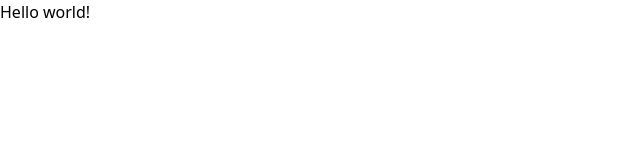
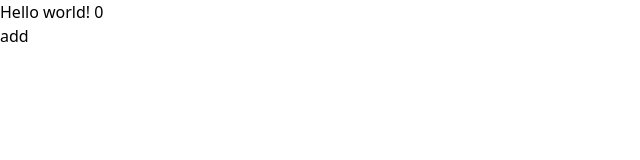
Before and after one commit to Codecamp-16/react-day4-effecthook-pavitpim40, a React (Vite) app: page / in a window 1280 px wide. Shown: the top 160 px of the page, without its empty margins (0-640 px from the left). Built offline with nearby package versions, Linux system fonts and the light colour scheme.

Commit message:
review:state and intro-lifecycle

```diff
--- a/src/App.jsx
+++ b/src/App.jsx
@@ -1,5 +1,15 @@
+import React from 'react';
+
 function App() {
-  return <h1>Hello world!</h1>;
+  const [count, setCount] = React.useState(0);
+  // จังหวะ render => return ตัว virtual dom(JSX)
+  // virtual dom == JSX == JS Object
+  return (
+    <>
+      <h1>Hello world! {count}</h1>
+      <button onClick={() => setCount(count + 1)}>add</button>
+    </>
+  );
 }
 
 export default App;
```
